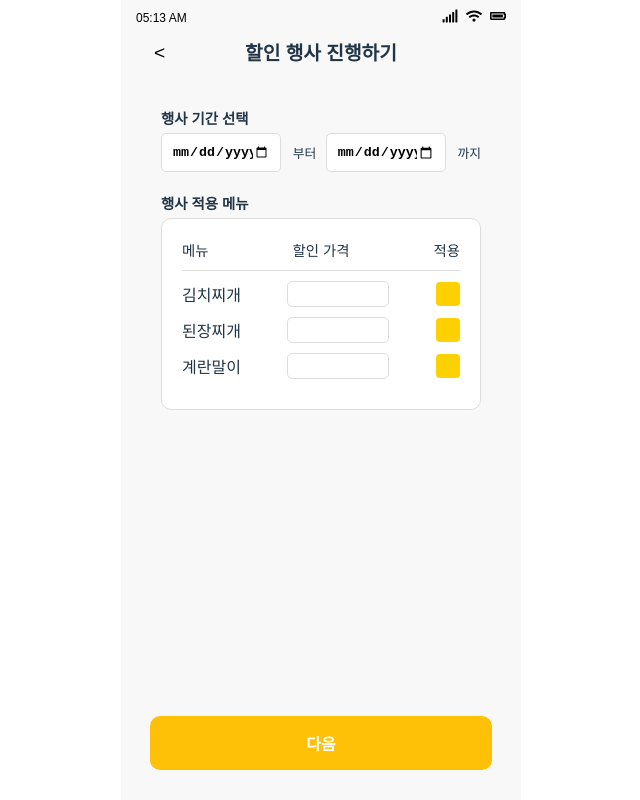
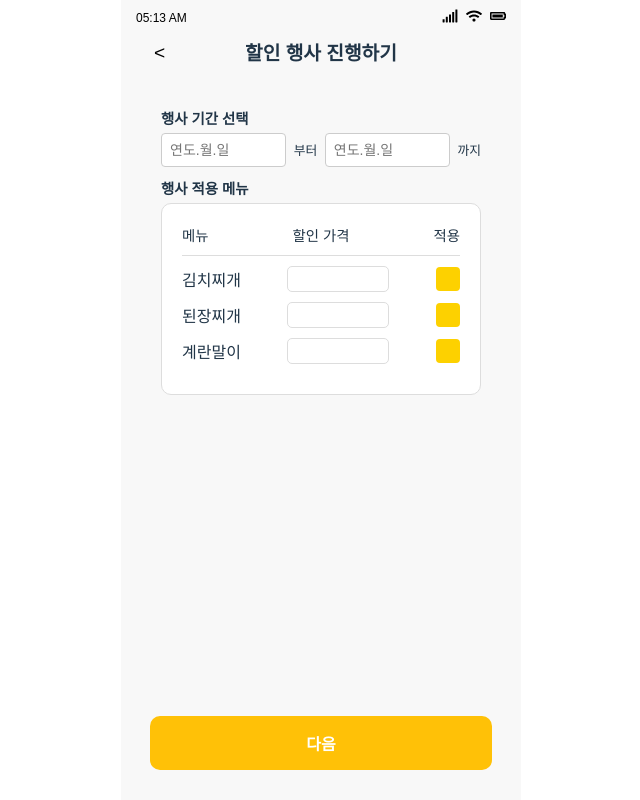
Before and after one commit to UMC-6th-BAB/BAB-FE, a React (Vite) app: page /discount-event in a window 1280 px wide. Shown: the whole page, without its empty margins (319-959 px from the left). Built offline with nearby package versions, Linux system fonts and the light colour scheme; a web font is replaced by a local one.

Commit message:
design: react-datepicker를 활용해 달력 커스터마이징

```diff
--- a/package.json
+++ b/package.json
@@ -18,6 +18,7 @@
   "dependencies": {
     "axios": "^1.7.2",
     "react": "^18.3.1",
+    "react-datepicker": "^7.3.0",
     "react-dom": "^18.3.1",
     "react-icons": "^5.2.1",
     "react-router-dom": "^6.24.1",
--- a/src/pages/DiscountEventPage/DiscountEventPage/DiscountEventPage.style.ts
+++ b/src/pages/DiscountEventPage/DiscountEventPage/DiscountEventPage.style.ts
@@ -1,4 +1,3 @@
-import React from 'react'
 import styled from 'styled-components'
 
 export const PageContainer = styled.div`
@@ -11,15 +10,6 @@ export const PageContainer = styled.div`
   width: 100%;
   height: 100%;
   box-sizing: border-box;
-`
-
-export const DateDataWrapper = styled.div`
-  display: flex;
-  flex-direction: column;
-  align-items: start;
-  margin-bottom: 20px;
-  width: 100%;
-  height: auto;
 `
 
 export const Header = styled.div`
@@ -62,18 +52,67 @@ export const Label = styled.label`
   font-weight: bold;
   margin-bottom: 5px;
 `
+
 export const SpanLabel = styled.span`
   font-size: 0.8rem;
-  text-align: center;
-  margin-left: 2px;
+  font-weight: 400;
+`
+
+export const DateDataWrapper = styled.div`
+  display: flex;
+  flex-direction: column;
+  align-items: start;
+  margin-bottom: 10px;
+  width: 100%;
+  height: auto;
+`
+
+//리액트 캘린더 픽커 이용..커스터마이징
+export const CustomDatePickerWrapper = styled.div`
+  .react-datepicker {
+    font-size: 14px; /* 글꼴 크기 조정 */
+  }
+  .react-datepicker__month-container {
+    width: auto; /* 달력 컨테이너 너비 조정 */
+  }
+  .react-datepicker__header {
+    background-color: #ffc107; /* 헤더 배경색 조정 */
+  }
+  .react-datepicker__day-name {
+    width: 1.1rem; /* 날짜와 요일의 너비 조정 */
+    line-height: 2rem; /* 날짜와 요일의 높이 조정 */
+    color: white;
+    font-weight: 400;
+  }
+  .react-datepicker__day,
+  .react-datepicker__time-name {
+    width: 1.1rem;
+    line-height: 2rem;
+  }
 `
 
 export const DateInputWrapper = styled.div`
   display: flex;
+  align-items: center;
+  justify-content: space-between;
   width: 100%;
-  height: auto;
-  justify-content: space-between;
-  align-items: center;
+
+  .react-datepicker-wrapper {
+    width: 125px;
+  }
+
+  .react-datepicker__input-container {
+    width: 100%;
+  }
+
+  input {
+    width: 100%;
+    padding: 8px;
+    font-size: 14px;
+    border: 1px solid #ccc;
+    border-radius: 4px;
+    box-sizing: border-box;
+  }
 `
 
 export const DateInput = styled.input`
--- a/src/pages/DiscountEventPage/DiscountEventPage/DiscountEventPage.tsx
+++ b/src/pages/DiscountEventPage/DiscountEventPage/DiscountEventPage.tsx
@@ -1,4 +1,6 @@
 import React, { useEffect, useState } from 'react'
+import DatePicker from 'react-datepicker'
+import 'react-datepicker/dist/react-datepicker.css'
 import {
   PageContainer,
   Header,
@@ -19,6 +21,7 @@ import {
   MenuTableBody,
   CheckboxWrapper,
   ErrorMessage,
+  CustomDatePickerWrapper,
 } from '@pages/DiscountEventPage/DiscountEventPage/DiscountEventPage.style'
 import { useNavigate } from 'react-router-dom'
 import storeInfoStore from '@stores/storeInfoStore'
@@ -102,19 +105,39 @@ export default function DiscountEventPage() {
           <DateDataWrapper>
             <Label>행사 기간 선택</Label>
             <DateInputWrapper>
-              <DateInput
-                type="date"
-                onChange={(e) =>
-                  setEventPeriod(e.target.value, currentEvent.endDate)
-                }
-              />
+              <CustomDatePickerWrapper>
+                <DatePicker
+                  selected={
+                    currentEvent.startDate
+                      ? new Date(currentEvent.startDate)
+                      : null
+                  }
+                  onChange={(date) =>
+                    setEventPeriod(
+                      date ? date.toISOString().split('T')[0] : '',
+                      currentEvent.endDate,
+                    )
+                  }
+                  dateFormat="yyyy-MM-dd"
+                  placeholderText="연도.월.일"
+                />
+              </CustomDatePickerWrapper>
               <SpanLabel>부터</SpanLabel>
-              <DateInput
-                type="date"
-                onChange={(e) =>
-                  setEventPeriod(currentEvent.startDate, e.target.value)
-                }
-              />
+              <CustomDatePickerWrapper>
+                <DatePicker
+                  selected={
+                    currentEvent.endDate ? new Date(currentEvent.endDate) : null
+                  }
+                  onChange={(date) =>
+                    setEventPeriod(
+                      currentEvent.startDate,
+                      date ? date.toISOString().split('T')[0] : '',
+                    )
+                  }
+                  dateFormat="yyyy-MM-dd"
+                  placeholderText="연도.월.일"
+                />
+              </CustomDatePickerWrapper>
               <SpanLabel>까지</SpanLabel>
             </DateInputWrapper>
             {errorMessages.periodError && (
```
Also changed, not shown: 1 other file (tests, documents, lock files or other folders).
